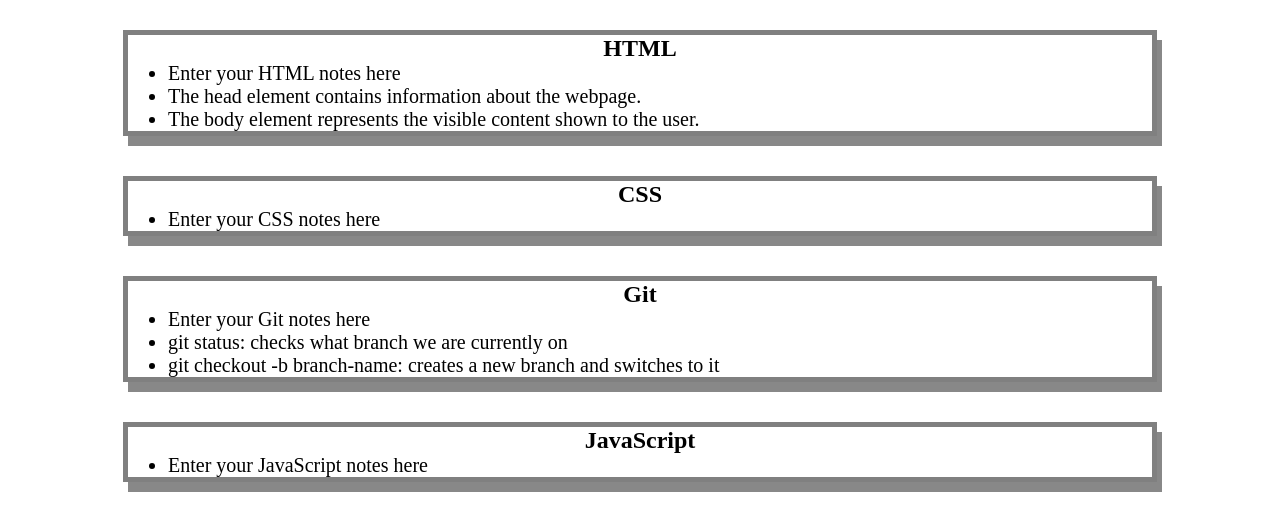
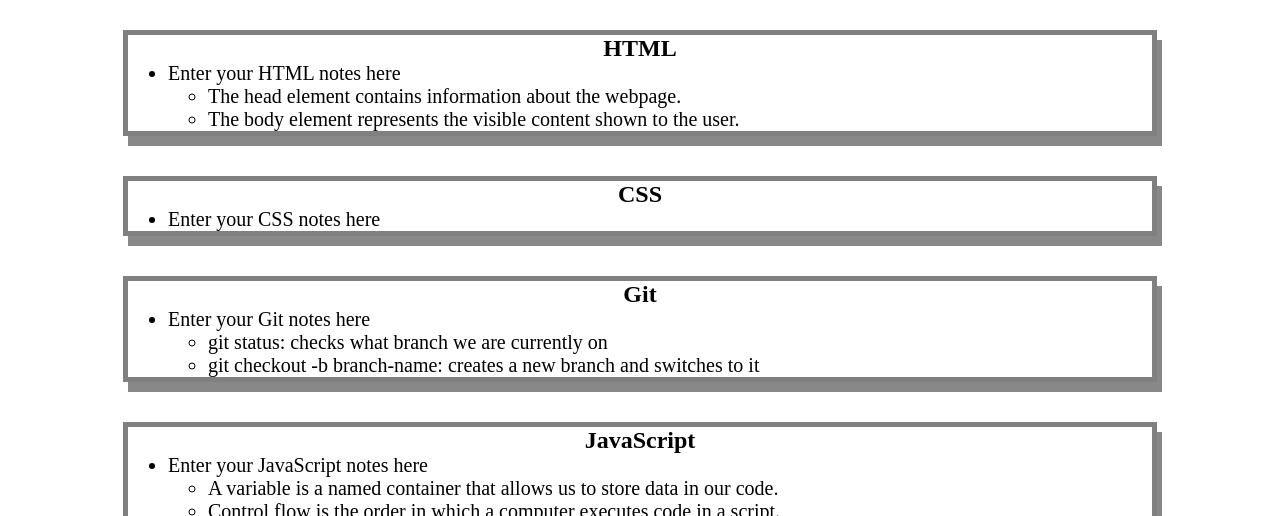
Before and after one commit to JasonAdalWhite/prework-study-guideV2, a plain HTML site: page index.html in a window 1280 px wide. Shown: the part 130-646 px from the top of the page. Drawn offline with Linux system fonts and the light colour scheme.

Commit message:
<Added JavaScript functions to the code>

```diff
--- a/assets/script.js
+++ b/assets/script.js
@@ -1,18 +1,27 @@
 var topics = ['HTML', 'CSS', 'Git', 'JavaScript'];
+var randomTopic = topics[Math.floor(Math.random() * topics.length)];
 
+function listTopics() {
  for (var x = 0; x < topics.length; x++) {
    console.log(topics[x]);
  }
-/*
-if (topics === 'HTML') {
+}
+
+function selectTopic() {
+ if (randomTopic === 'HTML') {
    console.log("Let's study HTML!");
-} else if (topic === 'CSS') {
+ } else if (randomTopic === 'CSS') {
    console.log("Let's study CSS!");
-} else if (topic === 'Git') {
+ } else if (randomTopic === 'Git') {
    console.log("Let's study Git!");
-} else if (topic === 'JavaScript') {
+ } else if (randomTopic === 'JavaScript') {
    console.log("Let's study JavaScript!");
  } else {
    console.log('Please try again!');
  }
-*/
+}
+
+console.log('Here are the topics we learned through Prework:');
+listTopics();
+console.log('Which topic should we study first?');
+selectTopic();
--- a/index.html
+++ b/index.html
@@ -22,7 +22,7 @@
         <h2>HTML</h2>
         <ul>
           <li>Enter your HTML notes here</li>
-        </ul>
+
         <ul>
           <li>
             The head element contains information about the webpage.
@@ -30,6 +30,7 @@
           <li>
             The body element represents the visible content shown to the user.
           </li>
+        </ul>
         </ul>
       </section>
 
@@ -44,8 +45,10 @@
         <h2>Git</h2>
           <ul>
             <li>Enter your Git notes here</li>
+            <ul>
             <li>git status: checks what branch we are currently on</li>
             <li>git checkout -b branch-name: creates a new branch and switches to it</li>
+            </ul>
           </ul>
       </section>
 
@@ -53,6 +56,10 @@
         <h2>JavaScript</h2>
      <ul>
        <li>Enter your JavaScript notes here</li>
+       <ul>
+        <li>A variable is a named container that allows us to store data in our code.</li>
+        <li>Control flow is the order in which a computer executes code in a script.</li>
+      </ul>
      </ul>
       </section>
 
```
Lines whose indentation alone changed are shown as unchanged.
